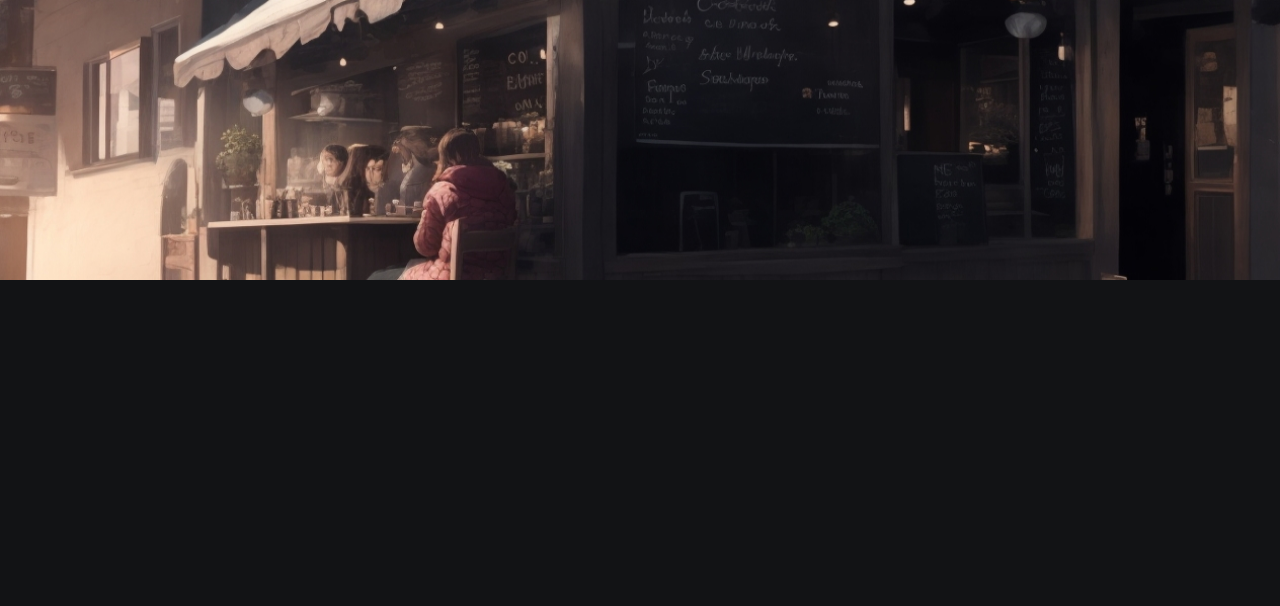
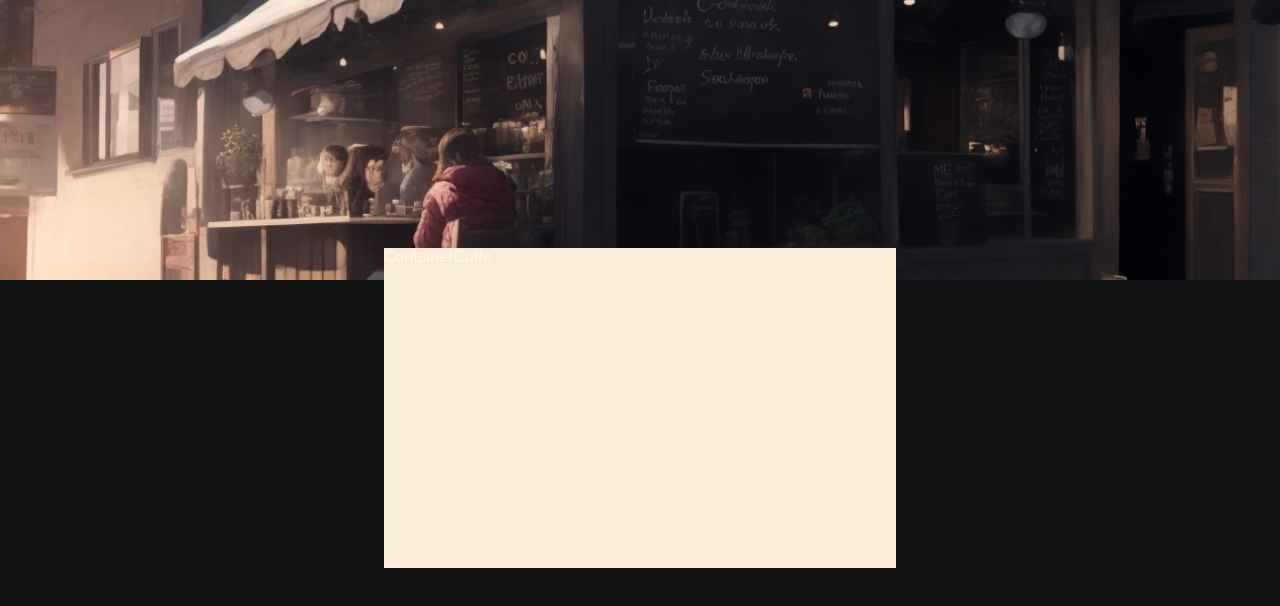
Before and after one commit to afonsecav88/simple-coffee-listing, a React (Vite) app: page / in a window 1280 px wide. Shown: the top 606 px of the page. Built offline with nearby package versions, Linux system fonts and the light colour scheme.

Commit message:
create coffee container component

```diff
--- a/src/App.css
+++ /dev/null
@@ -1,18 +0,0 @@
-.container {
-  display: grid;
-  grid-template-columns: repeat(12, 1fr);
-  grid-template-rows: repeat(0, 1fr);
-  gap: 32px;
-}
-
-.header-container {
-  display: flex;
-  align-items: center;
-  justify-content: center;
-}
-
-.header-image {
-  width: 1280px;
-  min-width: 40vw;
-  height: 35vh;
-}
--- a/src/App.tsx
+++ /dev/null
@@ -1,15 +0,0 @@
-import { Header } from './components/Header';
-import '@fontsource-variable/dm-sans';
-import './App.css';
-// Supports weights 100-900
-
-function App() {
-  return (
-    <>
-      <Header />
-      <main className="container"></main>
-    </>
-  );
-}
-
-export default App;
--- /dev/null
+++ b/src/CoffeeApp.tsx
@@ -0,0 +1,17 @@
+import { Header } from './components/Header';
+import '@fontsource-variable/dm-sans';
+import './styles.css';
+import { ContainerCoffee } from './components/ContainerCoffee';
+
+function CoffeeApp() {
+  return (
+    <>
+      <Header />
+      <main className="container">
+        <ContainerCoffee />
+      </main>
+    </>
+  );
+}
+
+export default CoffeeApp;
--- /dev/null
+++ b/src/components/ContainerCoffee.tsx
@@ -0,0 +1,3 @@
+export const ContainerCoffee = () => {
+  return <div className="container-coffee">ContainerCoffe</div>;
+};
--- a/src/index.css
+++ b/src/index.css
@@ -6,5 +6,5 @@
 }
 
 body {
-  margin: 0
+  margin: 0;
 }
--- a/src/interfaces/coffe.inteface.ts
+++ b/src/interfaces/Coffee.inteface.ts
@@ -1,4 +1,4 @@
-export interface CoffeResponse {
+export interface CoffeeResponse {
   id: number;
   name: string;
   image: string;
--- a/src/main.tsx
+++ b/src/main.tsx
@@ -1,10 +1,10 @@
-import { StrictMode } from 'react'
-import { createRoot } from 'react-dom/client'
-import App from './App.tsx'
-import './index.css'
+import { StrictMode } from 'react';
+import { createRoot } from 'react-dom/client';
+import CoffeApp from './CoffeeApp.tsx';
+import './index.css';
 
 createRoot(document.getElementById('root')!).render(
   <StrictMode>
-    <App />
-  </StrictMode>,
-)
+    <CoffeApp />
+  </StrictMode>
+);
--- /dev/null
+++ b/src/styles.css
@@ -0,0 +1,25 @@
+.header-container {
+  display: flex;
+  align-items: center;
+  justify-content: center;
+}
+
+.header-image {
+  width: 1280px;
+  min-width: 40vw;
+  height: 35vh;
+}
+
+.container {
+  display: flex;
+  justify-content: center;
+  align-items: center;
+}
+
+.container-coffee {
+  position: relative;
+  top: -4vh;
+  width: 40vw;
+  height: 40vh;
+  background-color: antiquewhite;
+}
```
